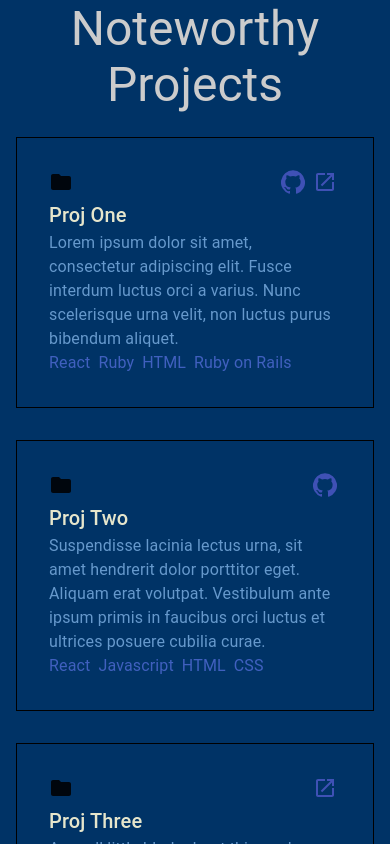
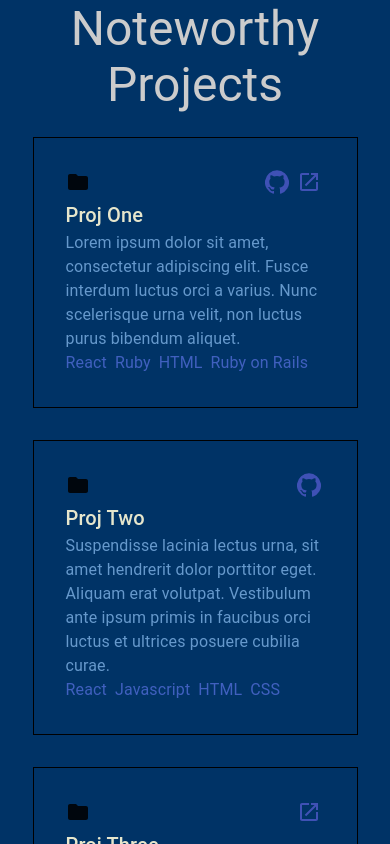
Before and after one commit to HoangTienDinh/portfolio-v2, a React (Create React App) app: page / in a window 390 px wide. Shown: the part 3960-4804 px from the top of the page. Built offline with nearby package versions, Linux system fonts and the light colour scheme.

Commit message:
fix responsive for xs queries

```diff
--- a/src/components/work/NoteworthyProjects.js
+++ b/src/components/work/NoteworthyProjects.js
@@ -73,7 +73,7 @@ const NoteworthyProjects = () => {
             container
             item
             key={i}
-            xs={12}
+            xs={10}
             sm={8}
             md={8}
             lg={4}
```
